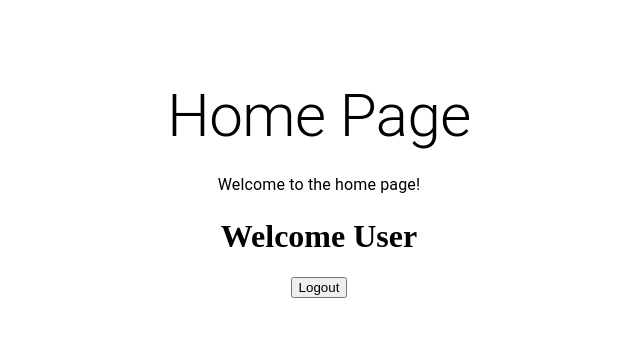
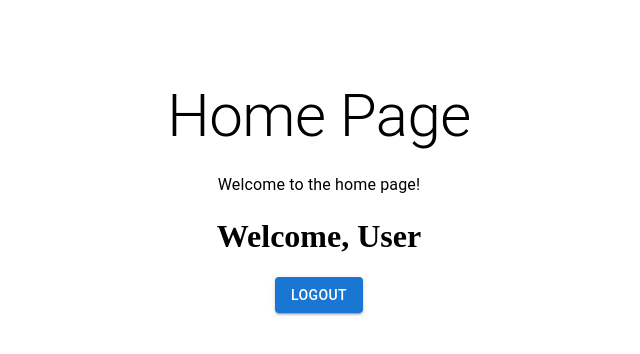
Before and after one commit to Krantiwaghmare19/google-authentication, a React (Create React App) app: page /home in a window 1280 px wide. Shown: the top 354 px of the page, without its empty margins (321-961 px from the left). Built offline with nearby package versions, Linux system fonts and the light colour scheme.

Commit message:
add style using MUI in Logout Component

```diff
--- a/src/components/Logout.js
+++ b/src/components/Logout.js
@@ -1,6 +1,34 @@
-import { useSelector, useDispatch } from "react-redux";
-import { logout, selectUser } from "../redux/userSlice";
+// import { useSelector, useDispatch } from "react-redux";
+// import { logout, selectUser } from "../redux/userSlice";
+// import { useNavigate } from 'react-router-dom';
+
+// const Logout = () => {
+//     const user = useSelector(selectUser);
+//     const dispatch = useDispatch();
+//     const navigate = useNavigate();
+
+//     const handleLogout = () => {
+//         dispatch(logout());
+//         localStorage.removeItem("email");
+//         navigate('/login');
+//     };
+
+//     return (
+//         <>
+//             <h1>Welcome {user?.email || "User"}</h1>
+//             <button onClick={handleLogout}>Logout</button>
+//         </>
+//     );
+// };
+
+// export default Logout;
+
+
+import React from 'react';
+import { useSelector, useDispatch } from 'react-redux';
+import { logout, selectUser } from '../redux/userSlice';
 import { useNavigate } from 'react-router-dom';
+import {  Button, Container, Box } from '@mui/material';
 
 const Logout = () => {
     const user = useSelector(selectUser);
@@ -14,10 +42,28 @@ const Logout = () => {
     };
 
     return (
-        <>
-            <h1>Welcome {user?.email || "User"}</h1>
-            <button onClick={handleLogout}>Logout</button>
-        </>
+        <Container>
+            <Box
+                sx={{
+                    display: 'flex',
+                    flexDirection: 'column',
+                    alignItems: 'center',
+                    justifyContent: 'center',
+
+                }}
+            >
+                <h1>
+                    Welcome, {user?.email || "User"}
+                </h1>
+                <Button
+                    variant="contained"
+                    color="primary"
+                    onClick={handleLogout}
+                >
+                    Logout
+                </Button>
+            </Box>
+        </Container>
     );
 };
 
--- a/src/components/SignIn.js
+++ b/src/components/SignIn.js
@@ -1,3 +1,139 @@
+// import React, { useEffect, useState } from "react";
+// import { auth, provider } from "./Config";
+// import { signInWithPopup } from "firebase/auth";
+// import { Button, Box, Container, TextField, InputAdornment, IconButton } from "@mui/material";
+// import { createTheme, ThemeProvider } from "@mui/material/styles";
+// import GoogleIcon from '@mui/icons-material/Google';
+// import Visibility from '@mui/icons-material/Visibility';
+// import VisibilityOff from '@mui/icons-material/VisibilityOff';
+// import { useNavigate } from 'react-router-dom';
+// import { useDispatch, useSelector } from 'react-redux';
+// import { login, selectUser } from "../redux/userSlice";
+
+// const theme = createTheme({
+//     palette: {
+//         primary: {
+//             main: "#4285F4",
+//         },
+//     },
+// });
+
+// const SignIn = () => {
+//     const [password, setPassword] = useState("");
+//     const [showPassword, setShowPassword] = useState(false);
+//     const user = useSelector(selectUser);
+//     const dispatch = useDispatch();
+//     const navigate = useNavigate();
+
+//     const handleClick = async () => {
+//         try {
+//             const data = await signInWithPopup(auth, provider);
+//             const { email } = data.user;
+//             dispatch(login({ email }));
+//             localStorage.setItem("email", email);
+//             navigate('/home');
+//         } catch (error) {
+//             console.error(error);
+//         }
+//     };
+
+//     const handlePasswordChange = (e) => {
+//         setPassword(e.target.value);
+//     };
+
+//     const handleClickShowPassword = () => {
+//         setShowPassword(!showPassword);
+//     };
+
+//     const handleLogin = (e) => {
+//         e.preventDefault();
+//         if (password === "kranti@123") {
+//             alert(`Logged in Successfully`);
+//             setPassword("");
+//             navigate('/home');
+//         }
+//     };
+
+//     useEffect(() => {
+//         const storedEmail = localStorage.getItem("email");
+//         if (storedEmail) {
+//             dispatch(login({ email: storedEmail }));
+//         }
+//     }, [dispatch]);
+
+//     return (
+//         <ThemeProvider theme={theme}>
+//             <Container
+//                 maxWidth="sm"
+//                 sx={{
+//                     display: "flex",
+//                     flexDirection: "column",
+//                     alignItems: "center",
+//                     justifyContent: "center",
+//                     textAlign: "center",
+//                 }}
+//             >
+//                 <Box>
+//                     {user ? (
+//                         <p>{user.email}</p>
+//                     ) : (
+//                         <Button
+//                             variant="contained"
+//                             color="primary"
+//                             startIcon={<GoogleIcon />}
+//                             onClick={handleClick}
+//                         >
+//                             Sign In With Google
+//                         </Button>
+//                     )}
+//                     {user && (
+//                         <form onSubmit={handleLogin}>
+//                             <TextField
+//                                 variant="outlined"
+//                                 margin="normal"
+//                                 required
+//                                 fullWidth
+//                                 name="password"
+//                                 label="Password"
+//                                 type={showPassword ? 'text' : 'password'}
+//                                 id="password"
+//                                 autoComplete="current-password"
+//                                 value={password}
+//                                 onChange={handlePasswordChange}
+//                                 InputProps={{
+//                                     endAdornment: (
+//                                         <InputAdornment position="end">
+//                                             <IconButton
+//                                                 aria-label="toggle password visibility"
+//                                                 onClick={handleClickShowPassword}
+//                                                 edge="end"
+//                                             >
+//                                                 {showPassword ? <VisibilityOff /> : <Visibility />}
+//                                             </IconButton>
+//                                         </InputAdornment>
+//                                     ),
+//                                 }}
+//                             />
+//                             <Button
+//                                 type="submit"
+//                                 variant="contained"
+//                                 color="primary"
+//                                 fullWidth
+//                                 sx={{ mt: 2 }}
+//                             >
+//                                 Login
+//                             </Button>
+//                         </form>
+//                     )}
+//                 </Box>
+//             </Container>
+//         </ThemeProvider>
+//     );
+// };
+
+// export default SignIn;
+
+
 import React, { useEffect, useState } from "react";
 import { auth, provider } from "./Config";
 import { signInWithPopup } from "firebase/auth";
@@ -21,6 +157,7 @@ const theme = createTheme({
 const SignIn = () => {
     const [password, setPassword] = useState("");
     const [showPassword, setShowPassword] = useState(false);
+    const [isGoogleSignedIn, setIsGoogleSignedIn] = useState(false); // Track Google sign-in state
     const user = useSelector(selectUser);
     const dispatch = useDispatch();
     const navigate = useNavigate();
@@ -31,7 +168,7 @@ const SignIn = () => {
             const { email } = data.user;
             dispatch(login({ email }));
             localStorage.setItem("email", email);
-            navigate('/home');
+            setIsGoogleSignedIn(true); // Set to true after successful Google sign-in
         } catch (error) {
             console.error(error);
         }
@@ -47,10 +184,12 @@ const SignIn = () => {
 
     const handleLogin = (e) => {
         e.preventDefault();
-        if (password === "kranti@123") {
+        if (password === "kranti@123" || password === "divya@123") {
             alert(`Logged in Successfully`);
             setPassword("");
             navigate('/home');
+        } else {
+            alert('Incorrect Password');
         }
     };
 
@@ -58,6 +197,7 @@ const SignIn = () => {
         const storedEmail = localStorage.getItem("email");
         if (storedEmail) {
             dispatch(login({ email: storedEmail }));
+            setIsGoogleSignedIn(true); // Set to true if email is found in local storage
         }
     }, [dispatch]);
 
@@ -74,9 +214,7 @@ const SignIn = () => {
                 }}
             >
                 <Box>
-                    {user ? (
-                        <p>{user.email}</p>
-                    ) : (
+                    {!isGoogleSignedIn ? (
                         <Button
                             variant="contained"
                             color="primary"
@@ -85,8 +223,7 @@ const SignIn = () => {
                         >
                             Sign In With Google
                         </Button>
-                    )}
-                    {user && (
+                    ) : (
                         <form onSubmit={handleLogin}>
                             <TextField
                                 variant="outlined"
```
